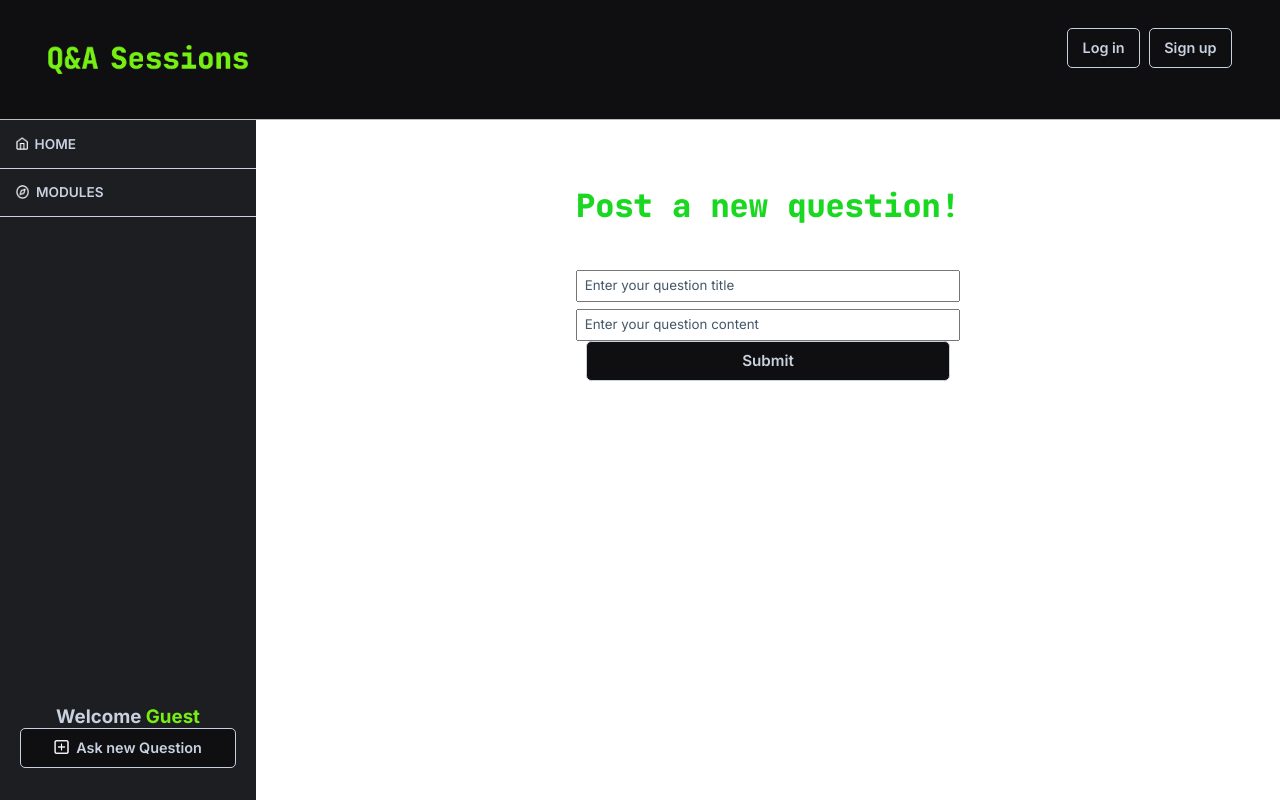
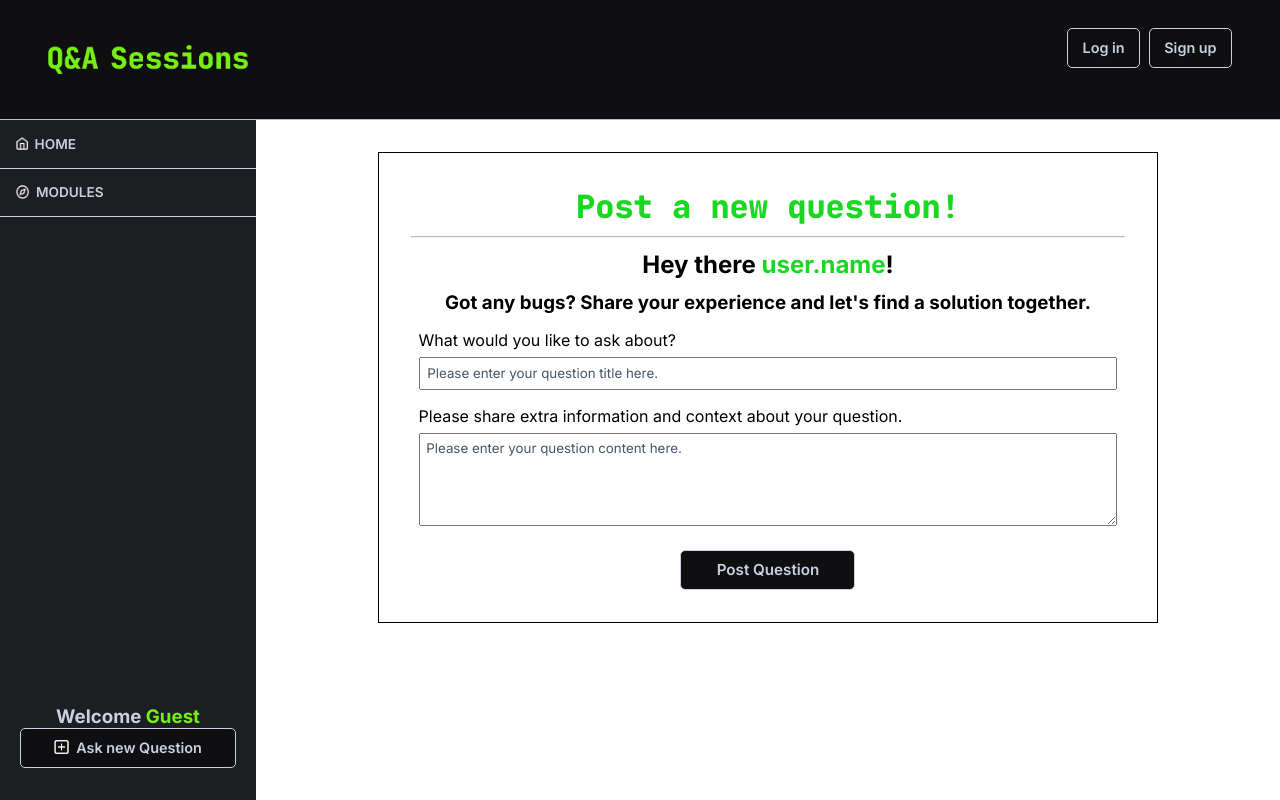
Before and after one commit to Lenindelrionicaragua/Q-And-A, a React app in the folder client/: page /post-question in a window 1280 px wide. Built offline with nearby package versions, Linux system fonts and the light colour scheme.

Commit message:
Updated CSS for PostQuestionPage.

```diff
--- a/client/src/pages/PostQuestionPage/PostQuestionPage.css
+++ b/client/src/pages/PostQuestionPage/PostQuestionPage.css
@@ -1,19 +1,23 @@
 @import url("https://fonts.googleapis.com/css2?family=JetBrains+Mono:ital,wght@0,100;0,200;0,300;0,400;0,500;0,600;0,700;0,800;1,100;1,200;1,300;1,400;1,500;1,600;1,700;1,800&display=swap");
 
 #PostQuestionPage {
+  border: 1px black solid;
   padding: 2em;
   display: flex;
   flex-direction: column;
   justify-content: center;
   align-items: center;
-  width: fit-content;
+  width: 80%;
+  height: fit-content;
   margin: auto;
 }
 
-/* #PostQuestionPage hr {
-  width: 150%;
+#PostQuestionPage hr {
+  margin-top: 0.5em;
+  margin-bottom: 0.75em;
+  width: 100%;
   opacity: 70%;
-} */
+}
 
 #PostQuestionPage h1 {
   font-family: "JetBrains Mono", monospace;
@@ -22,23 +26,24 @@
   text-align: center;
 }
 
-/* #PostQuestionPage h2 {
-  font-size: 1em;
-  margin-top: 2em;
-} */
+#PostQuestionPage h2 {
+  font-size: 1.5em;
+  margin-bottom: 0.5em;
+  text-align: center;
+}
 
-/* #PostQuestionPage a {
-  color: black;
-  text-decoration: underline;
-} */
+#PostQuestionPage h2 span {
+  color: #1ad721;
+}
 
-/* #PostQuestionPage a:hover {
-  color: #54c834;
-} */
+#PostQuestionPage h3 {
+  padding: 0em 1em;
+  text-align: center;
+}
 
+/* PostQuestion Form styles */
 #postQuestionForm {
-  margin: 1em;
-  margin-bottom: 2em;
+  margin-top: 0.5em;
   display: flex;
   flex-direction: column;
   width: 100%;
@@ -48,6 +53,8 @@
 #postQuestion-input-area {
   display: flex;
   flex-direction: column;
+  margin-top: 0px;
+  margin-bottom: 1em;
 }
 
 #postQuestionForm label {
@@ -57,6 +64,7 @@
 }
 
 #postQuestionForm input {
+  font-family: "Inter", sans-serif;
   display: flex;
   margin-top: 0.5em;
   padding: 0.5em;
@@ -66,6 +74,20 @@
   font-family: "Inter", sans-serif;
 }
 
+#postQuestionForm textarea {
+  font-family: "Inter", sans-serif;
+  display: flex;
+  margin-top: 0.5em;
+  padding: 0.5em;
+  height: 7em;
+}
+
+#postQuestionForm textarea::placeholder {
+  font-family: "Inter", sans-serif;
+  color: #44576a;
+}
+
+/* Message rendered to user */
 #postQuestion-status-component {
   margin-top: 1.5em;
   text-align: center;
@@ -74,24 +96,26 @@
   width: 200px;
 }
 
-/* Login Submit Button */
-#postQuestionForm #submit-question-button {
+/* PostQuestion Button */
+#postQuestionForm #post-question-button {
   font-size: 0.95em;
   font-family: "Inter", sans-serif;
   border: solid 1px #c8d1df;
   cursor: pointer;
   text-align: center;
   padding: 1em;
-  padding-bottom: 1.05em;
+  padding-bottom: 1.1em;
   font-weight: 600;
   border-radius: 0.35em;
   background: #0f0f12;
   color: #c8d1df;
-  width: 95%;
+  width: 35%;
+  min-width: 150px;
+  max-width: 175px;
   margin: auto;
 }
 
-#postQuestionForm #submit-question-button:hover {
+#postQuestionForm #post-question-button:hover {
   border-color: #76f013;
   background: #76f013;
   color: #0f0f12;
--- a/client/src/pages/PostQuestionPage/PostQuestionPage.jsx
+++ b/client/src/pages/PostQuestionPage/PostQuestionPage.jsx
@@ -48,28 +48,43 @@ const PostQuestionPage = () => {
   return (
     <div id="PostQuestionPage">
       <h1>Post a new question!</h1>
-      <br></br>
+      <hr></hr>
+      <h2>
+        Hey there <span>user.name</span>!
+      </h2>
+      <h3>
+        Got any bugs? Share your experience and let&apos;s find a solution
+        together.
+      </h3>
       <form id="postQuestionForm" onSubmit={handleSubmit}>
         <div id="postQuestion-input-area">
+          <label htmlFor="question-title">
+            What would you like to ask about?
             <Input
-            name="title"
+              name="question-title"
               value={title}
               onChange={(value) => setTitle(value)}
-            placeholder="Enter your question title"
+              placeholder="Please enter your question title here."
             />
-          {/* <br></br>
-          <br></br> */}
-          <Input
-            name="content"
+          </label>
+          <label htmlFor="question-content">
+            Please share extra information and context about your question.
+            <textarea
+              name="question-content"
+              value={content}
+              onChange={(event) => setContent(event.target.value)}
+              placeholder="Please enter your question content here."
+            ></textarea>
+            {/* <Input
+              name="question-content"
               value={content}
               onChange={(value) => setContent(value)}
-            placeholder="Enter your question content"
-          />
+              placeholder="Please enter your question content here."
+            /> */}
+          </label>
         </div>
-        {/* <br></br>
-        <br></br> */}
-        <button id="submit-question-button" type="submit">
-          Submit
+        <button id="post-question-button" type="submit">
+          Post Question
         </button>
       </form>
       {statusComponent}
```
Lines whose indentation alone changed are shown as unchanged.
